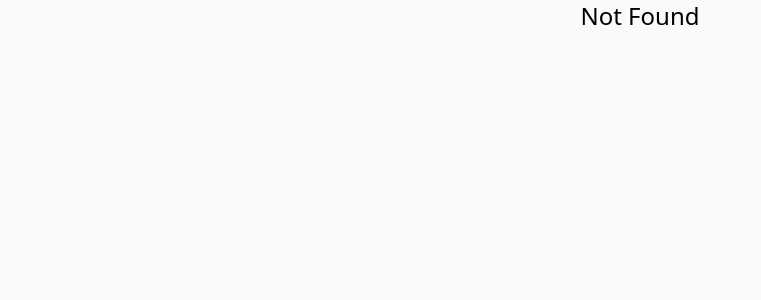
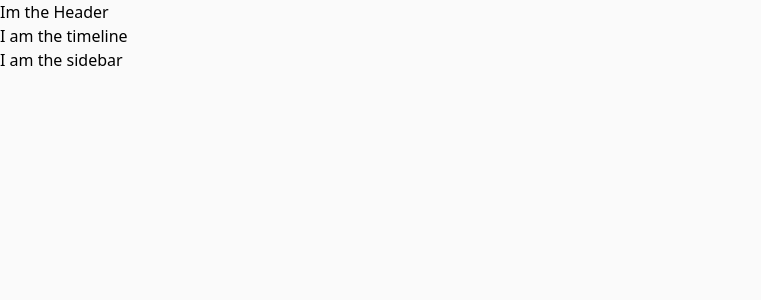
Before and after one commit to alelaru/instagramClone, a React (Create React App) app: page / in a window 1280 px wide. Shown: the top 300 px of the page, without its empty margins (0-761 px from the left). Built offline with nearby package versions, Linux system fonts and the light colour scheme; no server answers.

Commit message:
Bug fixing and hooks of authentication ready for use

```diff
--- a/package.json
+++ b/package.json
@@ -18,7 +18,7 @@
   "scripts": {
     "build:css": "postcss src/styles/tailwind.css -o src/styles/app.css",
     "watch:css": "postcss src/styles/tailwind.css -o src/styles/app.css --watch",
-    "react-scripts:start": "sleep 5 && react-scripts start",
+    "react-scripts:start": "react-scripts start",
     "react-scripts:dist": "react-scripts build",
     "start": "run-p watch:css react-scripts:start",
     "build": "run-s build:css react-scripts:dist",
--- a/src/App.js
+++ b/src/App.js
@@ -2,23 +2,31 @@
 import { BrowserRouter as Router, Route, Switch } from "react-router-dom";
 // import Login from "./pages/login";
 import * as ROUTES from "./constants/browse"
+import UserContext from "./context/user";
+import useAuthListener from "./hooks/use-auth-listener";
 
 const Login = lazy(() => import ("./pages/login.js"));
 const SignUp = lazy(() => import ("./pages/signup.js"));
 const NotFound = lazy(() => import ("./pages/notfound.js"));
+const Dashboard = lazy(() => import ("./pages/dashboard.js"));
 
 
 function App() {
+  const { user } = useAuthListener();
+
   return (
+    <UserContext.Provider value={{user}}>
     <Router>
       <Suspense fallback={<p>Loading ...</p>}>
         <Switch>
           <Route path={ROUTES.LOGIN} component={Login}/>
           <Route path={ROUTES.SIGN_UP} component={SignUp}></Route>
+          <Route path={ROUTES.DASHBOARD} component={Dashboard} exact></Route>
           <Route component={NotFound}></Route>
         </Switch>
       </Suspense>
     </Router>
+    </UserContext.Provider>
   );
 }
 
--- /dev/null
+++ b/src/components/header.js
@@ -0,0 +1,5 @@
+const Header = () => {
+    return ( <p>Im the Header</p> );
+}
+
+export default Header;
--- /dev/null
+++ b/src/components/sidebar.js
@@ -0,0 +1,5 @@
+const Sidebar = () => {
+    return ( <p>I am the sidebar</p> );
+}
+
+export default Sidebar;
--- /dev/null
+++ b/src/components/timeline.js
@@ -0,0 +1,5 @@
+const Timeline = () => {
+    return ( <p>I am the timeline</p> );
+}
+
+export default Timeline;
--- /dev/null
+++ b/src/context/user.js
@@ -0,0 +1,6 @@
+import { createContext } from 'react';
+
+// Initialize Firebase
+const UserContext = createContext(null);
+
+export default UserContext;
--- /dev/null
+++ b/src/hooks/use-auth-listener.js
@@ -0,0 +1,30 @@
+import { useContext, useEffect, useState } from "react";
+import FirebaseContext from "../context/firebase";
+
+const useAuthListener = () => {
+
+    const [user, setUser] = useState(JSON.parse(localStorage.getItem("authUser")));
+    const { firebase } = useContext(FirebaseContext)
+
+    useEffect(() => {
+        const listener = firebase.auth().onAuthStateChanged((authUser) => {
+            // If we have auth user we can store the user in localStorage
+            if(authUser){
+                localStorage.setItem("authUser", JSON.stringify(authUser));
+                setUser(authUser)
+            }
+            // We don't have an auth user, we clear the LocalStorage
+            else{
+                localStorage.removeItem("authUser");
+                setUser(null);
+            }
+        })
+
+        return () => listener;
+
+    }, [firebase]);
+
+    return { user };
+}
+
+export default useAuthListener;
--- /dev/null
+++ b/src/pages/dashboard.js
@@ -0,0 +1,26 @@
+import { useEffect } from "react";
+import Header from "../components/header";
+import Sidebar from "../components/sidebar";
+import Timeline from "../components/timeline";
+
+
+const Dashboard = () => {
+
+    useEffect(() => {
+        return () => {
+
+        }
+    }, [ ]);
+
+    return (
+        <div className="bg-gray-background">
+            <Header/>
+            <div className="grid">
+                <Timeline></Timeline>
+                <Sidebar></Sidebar>
+            </div>
+        </div>
+    );
+}
+
+export default Dashboard;
```
